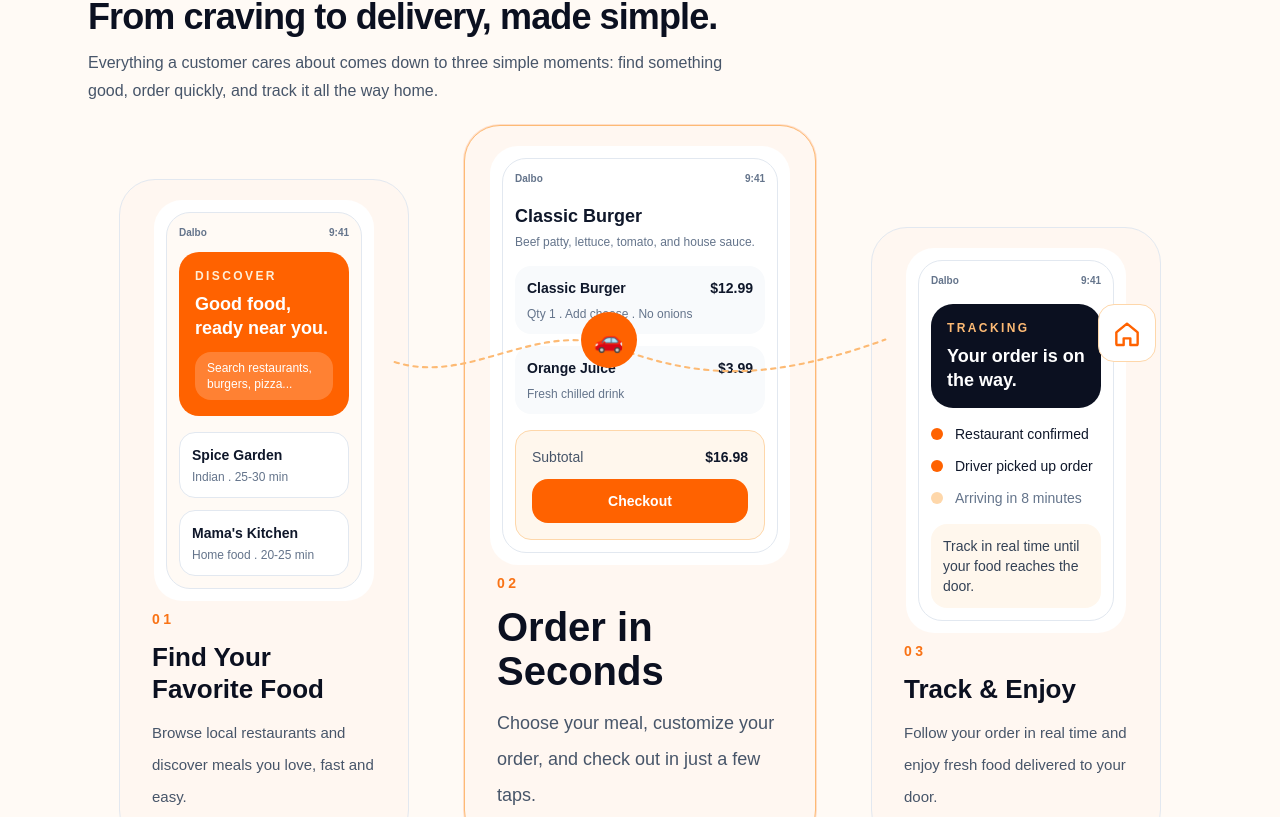
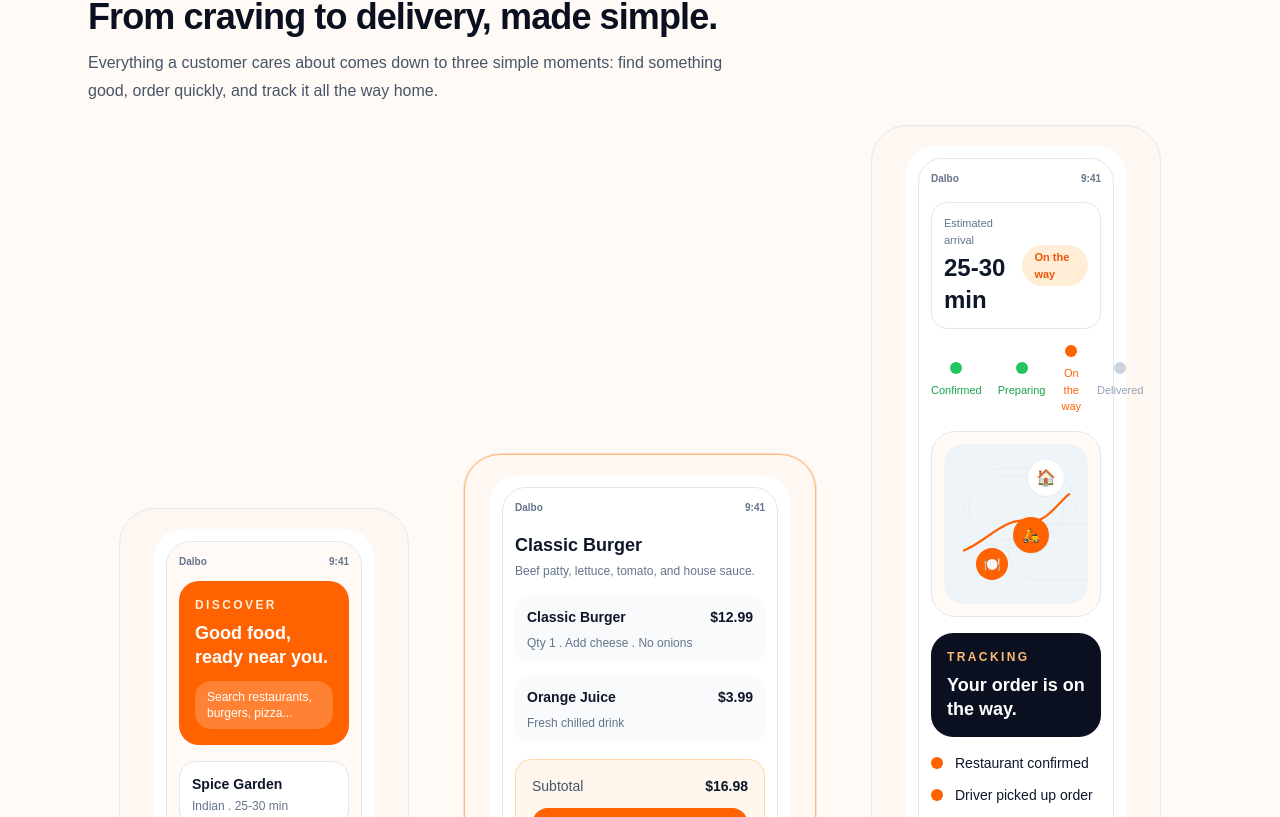
Before and after one commit to askar2022/dalbo, a Next.js app in the folder apps/web/: page / in a window 1280 px wide. Shown: the part 687-1504 px from the top of the page. Built offline with nearby package versions, Linux system fonts and the light colour scheme.

Commit message:
Move delivery tracking visuals inside tracking phone mockup

```diff
--- a/apps/web/app/page.tsx
+++ b/apps/web/app/page.tsx
@@ -128,6 +128,69 @@ function JourneyPhone({ view }: { view: JourneyView }) {
           <span>Dalbo</span>
           <span>9:41</span>
         </div>
+        <div className="mt-4 rounded-2xl border border-slate-200 p-3">
+          <div className="flex items-center justify-between">
+            <div>
+              <p className="text-[11px] font-medium text-slate-500">Estimated arrival</p>
+              <p className="mt-1 text-2xl font-semibold text-slate-900">25-30 min</p>
+            </div>
+            <span className="rounded-full bg-orange-100 px-3 py-1 text-[11px] font-semibold text-orange-600">
+              On the way
+            </span>
+          </div>
+        </div>
+        <div className="mt-4 flex items-center justify-between gap-2 text-[11px]">
+          <div className="flex flex-col items-center gap-2 text-center text-green-600">
+            <span className="h-3 w-3 rounded-full bg-green-500" />
+            <span>Confirmed</span>
+          </div>
+          <div className="h-[2px] flex-1 bg-green-400" />
+          <div className="flex flex-col items-center gap-2 text-center text-green-600">
+            <span className="h-3 w-3 rounded-full bg-green-500" />
+            <span>Preparing</span>
+          </div>
+          <div className="h-[2px] flex-1 bg-[#ff6200]" />
+          <div className="flex flex-col items-center gap-2 text-center text-[#ff6200]">
+            <span className="h-3 w-3 rounded-full bg-[#ff6200]" />
+            <span>On the way</span>
+          </div>
+          <div className="h-[2px] flex-1 bg-slate-200" />
+          <div className="flex flex-col items-center gap-2 text-center text-slate-400">
+            <span className="h-3 w-3 rounded-full bg-slate-300" />
+            <span>Delivered</span>
+          </div>
+        </div>
+        <div className="mt-4 rounded-[24px] border border-slate-200 bg-[#fffaf5] p-3">
+          <div className="relative h-40 overflow-hidden rounded-[20px] bg-[#eef4f7]">
+            <div className="absolute inset-0 opacity-60">
+              <div className="absolute left-5 top-6 h-20 w-28 rounded-full border border-slate-200" />
+              <div className="absolute right-6 top-8 h-16 w-24 rounded-full border border-slate-200" />
+              <div className="absolute left-16 bottom-6 h-14 w-32 rounded-full border border-slate-200" />
+            </div>
+            <svg
+              viewBox="0 0 260 160"
+              className="absolute inset-0 h-full w-full"
+              fill="none"
+              aria-hidden="true"
+            >
+              <path
+                d="M36 128 C78 110, 110 68, 152 74 C185 80, 205 42, 226 26"
+                stroke="#ff6200"
+                strokeWidth="4"
+                strokeLinecap="round"
+              />
+            </svg>
+            <div className="absolute bottom-6 left-8 flex h-8 w-8 items-center justify-center rounded-full bg-[#ff6200] text-sm text-white">
+              🍽️
+            </div>
+            <div className="absolute left-[48%] top-[46%] flex h-9 w-9 items-center justify-center rounded-full bg-[#ff6200] text-sm text-white shadow-sm">
+              🛵
+            </div>
+            <div className="absolute right-6 top-4 flex h-9 w-9 items-center justify-center rounded-full bg-white text-base shadow-sm">
+              🏠
+            </div>
+          </div>
+        </div>
         <div className="mt-4 rounded-[22px] bg-[#0b1020] p-4 text-white">
           <p className="text-xs font-semibold uppercase tracking-[0.2em] text-orange-300">
             Tracking
@@ -243,36 +306,6 @@ export default function HomePage() {
               </div>
 
               <div className="relative flex max-w-6xl flex-col gap-6 xl:flex-row xl:items-end xl:justify-between">
-                <div className="pointer-events-none absolute inset-x-8 top-[24%] hidden xl:block">
-                  <svg
-                    viewBox="0 0 960 180"
-                    className="h-24 w-full"
-                    fill="none"
-                    aria-hidden="true"
-                  >
-                    <path
-                      d="M20 120 C160 165, 285 40, 430 92 S700 165, 940 78"
-                      stroke="#fdba74"
-                      strokeWidth="4"
-                      strokeDasharray="8 10"
-                      strokeLinecap="round"
-                    />
-                  </svg>
-                  <div className="absolute left-[47%] top-[44%] flex h-14 w-14 -translate-x-1/2 -translate-y-1/2 items-center justify-center rounded-full bg-[#ff6200] text-2xl text-white">
-                    🚗
-                  </div>
-                  <div className="absolute right-1 top-[6%] rounded-2xl border border-orange-200 bg-white p-3">
-                    <svg viewBox="0 0 24 24" className="h-8 w-8 text-[#ff6200]" fill="none">
-                      <path
-                        d="M4 11.5 12 5l8 6.5V20a1 1 0 0 1-1 1h-4.5v-5h-5v5H5a1 1 0 0 1-1-1v-8.5Z"
-                        stroke="currentColor"
-                        strokeWidth="1.8"
-                        strokeLinejoin="round"
-                      />
-                    </svg>
-                  </div>
-                </div>
-
                 {steps.map((step, index) => (
                   <div
                     key={step.title}
```
